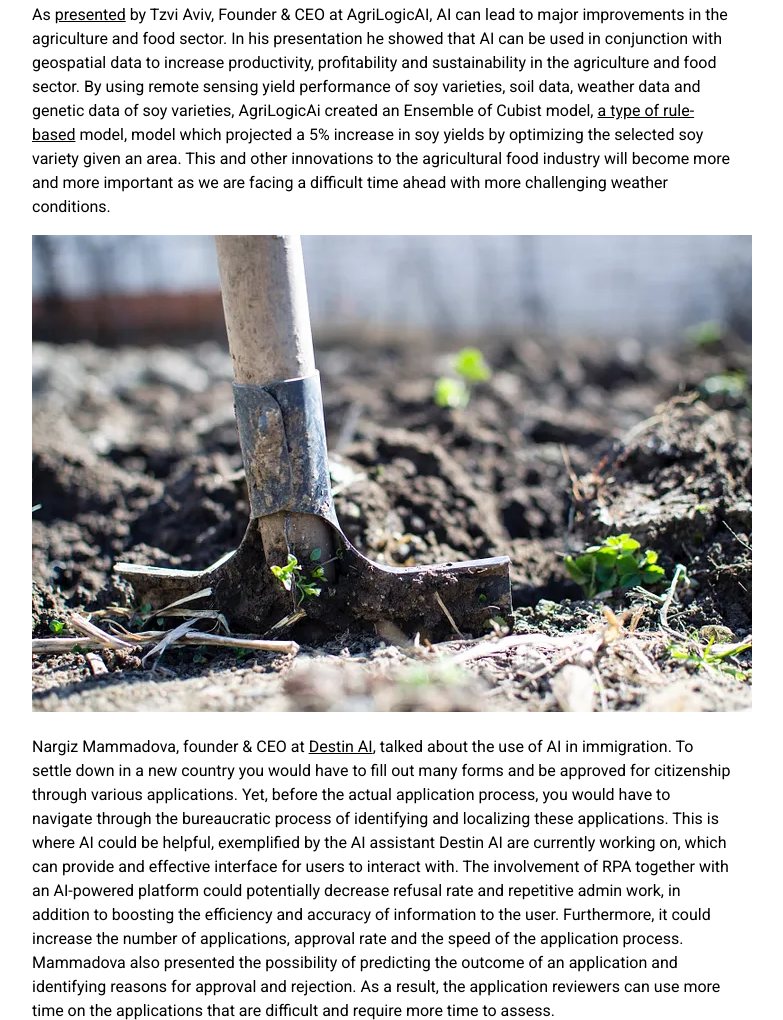
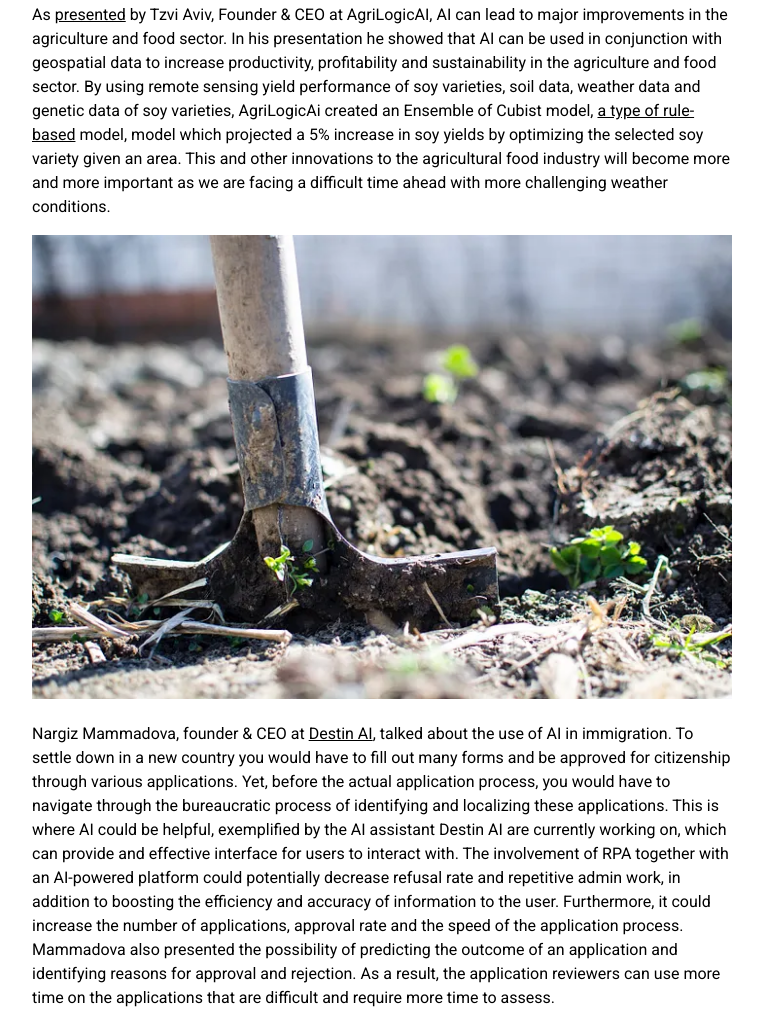
Before and after one commit to Alzhar-Crown/html-activity-1, a plain HTML site: page index.html in a window 1280 px wide. Shown: the part 912-1932 px from the top of the page, without its empty margins (258-1041 px from the left). Drawn offline with Linux system fonts and the light colour scheme.

Commit message:
commit 4

```diff
--- a/index.html
+++ b/index.html
@@ -40,6 +40,9 @@
     .panda {
       width: 700px;
       height: 400px;
+    }
+    .Pacul {
+      width: 700px;
     }
 
 
@@ -110,7 +113,7 @@
            soy variety given an area. This and other innovations to the agricultural food industry
             will become more and more important as we are facing a difficult time ahead with more
             challenging weather conditions.</p>
-<img src="img1.webp" alt="">
+<img class="Pacul" src="img1.webp" alt="">
      <p>Nargiz Mammadova, founder & CEO at <u>Destin AI</u>, talked about the use of AI in immigration.
       To settle down in a new country you would have to fill out many forms and be approved for
       citizenship through various applications. Yet, before the actual application process,
```
